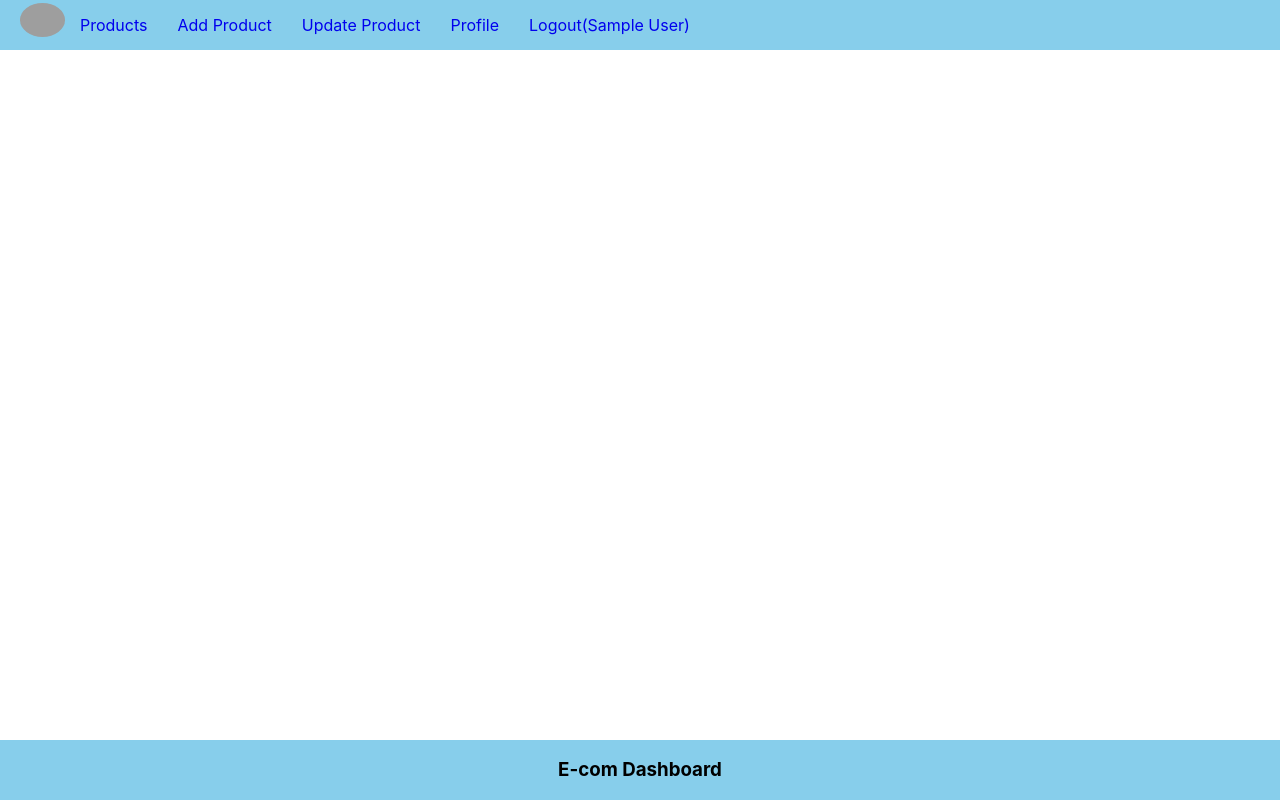
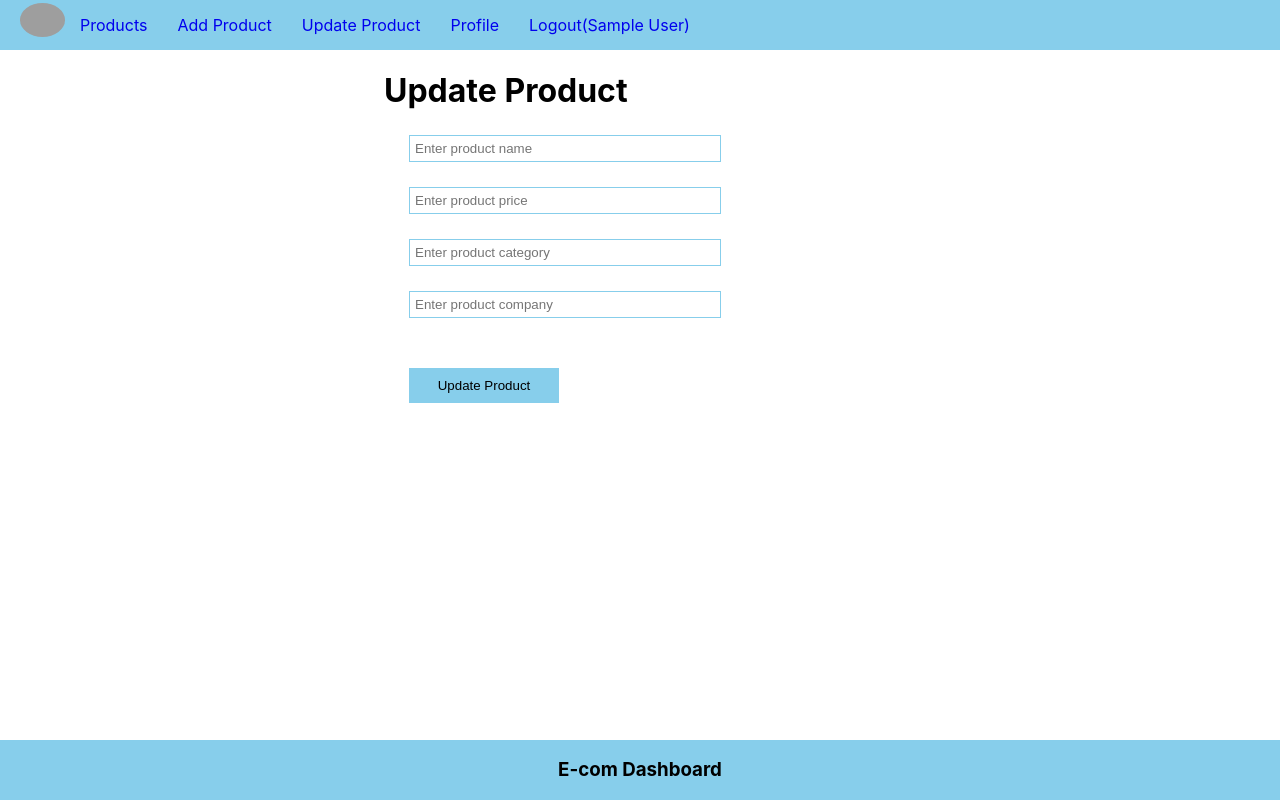
Before and after one commit to qamarali205/Ecomm-deshboard, a React (Create React App) app in the folder frontend/: page /update/1 in a window 1280 px wide. Built offline with nearby package versions, Linux system fonts and the light colour scheme; sample sign-in values are in the browser's storage; grey boxes are pictures that could not be loaded.

Commit message:
delete product

```diff
--- a/frontend/src/App.css
+++ b/frontend/src/App.css
@@ -69,8 +69,19 @@
   display: inline-block;
   border: 1px solid skyblue;
   padding: 5px;
-  width: 200px;
+  width: 120px;
 }
 .product_list ul{
   margin: 0;
 }
+
+
+
+/* Media Query */
+
+@media screen and (max-width:768px) {
+  .product_list ul li{
+    width: 80px;
+  }
+
+}
--- a/frontend/src/App.js
+++ b/frontend/src/App.js
@@ -8,6 +8,7 @@
 import Login from './components/Login';
 import AddProduct from './components/AddProduct';
 import ProductList from './components/ProductList';
+import UpdateProduct from './components/UpdateProduct';
 function App() {
   return (
     <div className="App">
@@ -17,7 +18,7 @@
         <Route element={<PrivateComponent />}>
         <Route path='/' element={<ProductList /> } />
         <Route path='/add' element={<AddProduct />} />
-        <Route path='/update' element={<h1>Update Products components</h1>} />
+        <Route path='/update/:id' element={<UpdateProduct />} />
         <Route path='/logout' element={<h1>Logout components</h1>} />
         <Route path='/profile' element={<h1>profile components</h1>} />
         </Route>
--- a/frontend/src/components/AddProduct.js
+++ b/frontend/src/components/AddProduct.js
@@ -24,6 +24,9 @@
       }
     });
     result=await result.json();
+    if(result){
+      alert('Record add successfully');
+    }
     console.log(result);
     setName('');
     setPrice('');
--- a/frontend/src/components/Navbar.js
+++ b/frontend/src/components/Navbar.js
@@ -22,7 +22,7 @@
             {auth? <ul className="nav-ul">
                 <li><Link to='/'>Products</Link></li>
                 <li><Link to='/add'>Add Product</Link></li>
-                <li><Link to='/update'>Update Product</Link></li>
+                <li><Link to='/update/:id'>Update Product</Link></li>
                 <li><Link to='/profile'>Profile</Link></li>
                 <li><Link to='/signup' onClick={logoutHandle}>Logout({JSON.parse(auth).name})</Link></li>
 
--- a/frontend/src/components/ProductList.js
+++ b/frontend/src/components/ProductList.js
@@ -1,3 +1,4 @@
+import { Link } from 'react-router-dom';
 import React, { useEffect, useState } from 'react';
 
 const ProductList=()=>{
@@ -17,26 +18,43 @@
 
     console.log("products", products);
 
+    const deleteProduct= async (id)=>{
+        // console.log(id)
+        let result=await fetch(`http://localhost:5000/product/${id}`,{
+            method:"Delete"
+        });
+        result=await result.json();
+        if(result){
+            alert('Record deleted successfully');
+            getProducts();
+        }
+
+    }
+
     return (
         <div className='product_list'>
            <h3>Product List</h3>
            <ul>
-            <li>S. No:</li>
+            <li>S. No</li>
             <li>Name:</li>
-            <li>Price:</li>
+            <li>Price($)</li>
             <li>category:</li>
-            <li>userId:</li>
-            <li>Company:</li>
+            {/* <li>userId:</li>
+            <li>Company:</li> */}
+            <li>Operation</li>
            </ul>
            {
             products.map((item,index)=>
-            <ul>
+            <ul key={item._id}>
             <li>{index+1}</li>
             <li>{item.name}</li>
             <li>{item.price}</li>
             <li>{item.category}</li>
-            <li>{item.userId}</li>
-            <li>{item.company}</li>
+            {/* <li>{item.userId}</li>
+            <li>{item.company}</li>*/}
+            <li><button onClick={()=>deleteProduct(item._id)}>Delete</button>
+            <Link to={"/update/"+item._id}>Update</Link>
+            </li>
            </ul>
             )
            }
--- /dev/null
+++ b/frontend/src/components/UpdateProduct.js
@@ -0,0 +1,57 @@
+import React, { useState } from "react";
+
+const UpdateProduct = () => {
+  const [name, setName] = useState("");
+  const [price, setPrice] = useState("");
+  const [category, setCategory] = useState("");
+  const [company, setCompany] = useState("");
+  const [error, setError]=useState(false);
+
+  const updateProductHandle=async ()=>{
+    console.log(name,price,category,company);
+
+  }
+
+  return (
+    <div className="product">
+      <h1>Update Product</h1>
+      <input
+        type="text"
+        value={name}
+        onChange={(e)=>setName(e.target.value)}
+        className="inputBox"
+        placeholder="Enter product name"
+      />
+
+      <input
+        type="text"
+        value={price}
+        onChange={(e)=>setPrice(e.target.value)}
+        className="inputBox"
+        placeholder="Enter product price"
+      />
+
+      <input
+        type="text"
+        value={category}
+        onChange={(e)=>setCategory(e.target.value)}
+        className="inputBox"
+        placeholder="Enter product category"
+      />
+
+      <input
+        type="text"
+        value={company}
+        onChange={(e)=>setCompany(e.target.value)}
+        className="inputBox"
+        placeholder="Enter product company"
+      />
+
+
+      <button onClick={updateProductHandle} className="addBtn">Update Product</button>
+    </div>
+  );
+};
+
+
+export default UpdateProduct;
```
